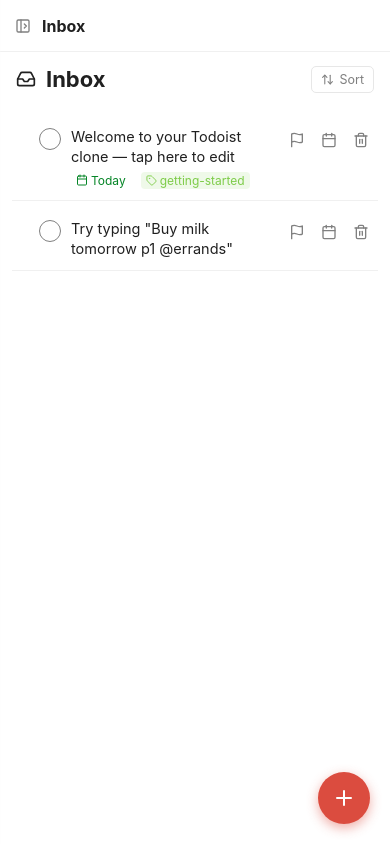
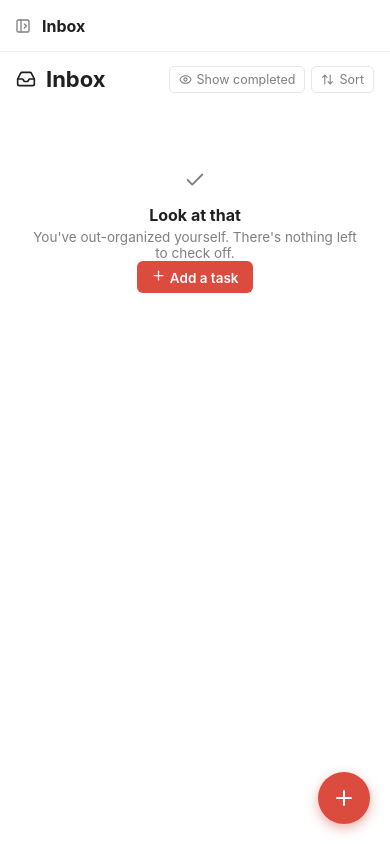
Before and after one commit to NOTAM-bobk/Todomask, a React (Vite) app: page / in a window 390 px wide. Built offline with nearby package versions, Linux system fonts and the light colour scheme.

Commit message:
Update App.jsx

```diff
--- a/src/App.jsx
+++ b/src/App.jsx
@@ -4,7 +4,7 @@
   Tag, Check, Flag, ChevronDown, ChevronRight, MoreHorizontal, Trash2,
   Pencil, GripVertical, Calendar, CalendarPlus, Repeat, FolderPlus, User, Circle,
   Search, ArrowUpDown, Filter as FilterIcon, PanelLeftClose, PanelLeftOpen,
-  Mail, StickyNote, ListChecks, BookOpen, Lock, Timer, Database,
+  Mail, StickyNote, ListChecks, BookOpen, Lock, Timer, Database, Eye, EyeOff,
 } from 'lucide-react'
 import CalendarView from './Calendar.jsx'
 import AccountMenu from './AccountMenu.jsx'
@@ -252,17 +252,24 @@
   const inboxId = uid()
   return {
     projects: [{ id: inboxId, name: 'Inbox', color: '#808080', sections: [], isInbox: true }],
-    tasks: [
-      { id: uid(), content: 'Welcome to your Todoist clone \u2014 tap here to edit', projectId: inboxId, sectionId: null, parentId: null, completed: false, priority: 4, due: { date: todayISO(), recurring: false, rule: null }, labels: ['getting-started'], order: 0 },
-      { id: uid(), content: 'Try typing "Buy milk tomorrow p1 @errands"', projectId: inboxId, sectionId: null, parentId: null, completed: false, priority: 4, due: null, labels: [], order: 1 },
-    ],
-    labels: ['getting-started', 'errands'],
-    labelColors: { 'getting-started': '#7ecc49', errands: '#14aaf5' },
-    filters: [
-      { id: uid(), name: 'Priority 1', color: '#db4c3f', query: 'p1' },
-      { id: uid(), name: 'Overdue', color: '#ff9933', query: 'overdue' },
-    ],
-  }
+    tasks: [],
+    labels: [],
+    labelColors: {},
+    filters: [],
+  }
+}
+
+/** Tracks whether the viewport is mobile-width. Native HTML5 drag (used for manual
+ *  reordering) fights with tap-to-complete on touch devices, so we use this to turn
+ *  dragging off below the mobile breakpoint. */
+function useIsMobile(breakpoint = 860) {
+  const [isMobile, setIsMobile] = useState(() => typeof window !== 'undefined' && window.innerWidth <= breakpoint)
+  useEffect(() => {
+    function onResize() { setIsMobile(window.innerWidth <= breakpoint) }
+    window.addEventListener('resize', onResize)
+    return () => window.removeEventListener('resize', onResize)
+  }, [breakpoint])
+  return isMobile
 }
 
 /* ============================================================
@@ -479,17 +486,10 @@
 /* ============================================================
    COMPLETED TASKS TOGGLE (per section / per list)
    ============================================================ */
-function CompletedList({ tasks, allTasks, projects, labelColors, onToggle, onDelete, onOpen, onUpdate }) {
-  const [open, setOpen] = useState(false)
-  if (!tasks || tasks.length === 0) return null
+function CompletedList({ tasks, allTasks, projects, labelColors, onToggle, onDelete, onOpen, onUpdate, open }) {
+  if (!open || !tasks || tasks.length === 0) return null
   const sorted = [...tasks].sort((a, b) => a.order - b.order)
   return (
-    <div className="completed-section">
-      <button type="button" className="completed-toggle" onClick={() => setOpen(v => !v)}>
-        {open ? <ChevronDown size={13} /> : <ChevronRight size={13} />}
-        {open ? 'Hide' : 'Show'} completed ({tasks.length})
-      </button>
-      {open && (
     <div className="completed-tasks">
       {sorted.map(t => (
         <TaskRow
@@ -504,8 +504,6 @@
           onUpdate={onUpdate}
         />
       ))}
-        </div>
-      )}
     </div>
   )
 }
@@ -855,6 +853,14 @@
   )
 }
 
+function ShowCompletedButton({ value, onChange }) {
+  return (
+    <button type="button" className={`pill-btn ${value ? 'active' : ''}`} onClick={() => onChange(!value)}>
+      {value ? <EyeOff size={13} /> : <Eye size={13} />} {value ? 'Hide completed' : 'Show completed'}
+    </button>
+  )
+}
+
 function SortMenuButton({ value, onChange }) {
   const [open, setOpen] = useState(false)
   const current = SORT_OPTIONS.find(o => o.value === value)
@@ -958,16 +964,42 @@
 }
 
 /* ============================================================
+   EMPTY STATE
+   ============================================================ */
+const EMPTY_STATE_MESSAGES = [
+  { title: 'All clear!', body: "Your list is emptier than a gym on New Year's Day, week three." },
+  { title: 'Nothing to do here', body: "Suspiciously peaceful. Enjoy it, or go stir something up." },
+  { title: 'Look at that', body: "You've out-organized yourself. There's nothing left to check off." },
+  { title: 'Blissfully empty', body: "No tasks, no chaos, no problem. Add one whenever you're ready." },
+]
+
+function EmptyState({ onAdd }) {
+  const [msg] = useState(() => EMPTY_STATE_MESSAGES[Math.floor(Math.random() * EMPTY_STATE_MESSAGES.length)])
+  return (
+    <div className="empty-state">
+      <div className="empty-state-icon"><Check size={22} /></div>
+      <h4>{msg.title}</h4>
+      <p>{msg.body}</p>
+      <button type="button" className="btn primary empty-state-btn" onClick={onAdd}>
+        <Plus size={15} /> Add a task
+      </button>
+    </div>
+  )
+}
+
+/* ============================================================
    TASK LIST (handles drag & drop reorder + sections)
    ============================================================ */
 function TaskListView({
   tasks, allTasks, projects, labelColors, completedTasks = [], sortBy = 'manual', sections, showSections, showAddPerSection,
+  showCompleted,
   onToggle, onDelete, onOpen, onUpdate, onReorder, onAddSection,
   addFormDefaults, onAddTask,
 }) {
   const [dragId, setDragId] = useState(null)
   const [overInfo, setOverInfo] = useState(null) // {id, edge}
   const [openAddFor, setOpenAddFor] = useState(null) // sectionId or 'root' or null
+  const isMobile = useIsMobile()
 
   function makeDragHandlers(task) {
     return {
@@ -999,7 +1031,7 @@
         onDelete={onDelete}
         onOpen={onOpen}
         onUpdate={onUpdate}
-        dragHandlers={sortBy === 'manual' ? makeDragHandlers(t) : undefined}
+        dragHandlers={sortBy === 'manual' && !isMobile ? makeDragHandlers(t) : undefined}
         isDragging={dragId === t.id}
         dragOverEdge={overInfo?.id === t.id ? overInfo.edge : null}
       />
@@ -1010,11 +1042,7 @@
     return (
       <div className="section-block">
         {tasks.length === 0 && completedTasks.length === 0 && (
-          <div className="empty-state">
-            <Check size={32} />
-            <h4>All clear</h4>
-            <p>Nothing here. Enjoy the calm.</p>
-          </div>
+          <EmptyState onAdd={() => setOpenAddFor('root')} />
         )}
         {renderTasks(tasks)}
         <CompletedList
@@ -1026,6 +1054,7 @@
           onDelete={onDelete}
           onOpen={onOpen}
           onUpdate={onUpdate}
+          open={showCompleted}
         />
         <div className="add-task-inline">
           {openAddFor === 'root' ? (
@@ -1049,9 +1078,11 @@
 
   const unsectioned = tasks.filter(t => !t.sectionId)
   const completedUnsectioned = completedTasks.filter(t => !t.sectionId)
+  const totallyEmpty = sections.length === 0 && unsectioned.length === 0 && completedUnsectioned.length === 0
 
   return (
     <div>
+      {totallyEmpty && <EmptyState onAdd={() => setOpenAddFor('root')} />}
       {(unsectioned.length > 0 || completedUnsectioned.length > 0) && (
         <div className="section-block">
           {renderTasks(unsectioned)}
@@ -1064,6 +1095,7 @@
             onDelete={onDelete}
             onOpen={onOpen}
             onUpdate={onUpdate}
+            open={showCompleted}
           />
         </div>
       )}
@@ -1096,6 +1128,7 @@
               onDelete={onDelete}
               onOpen={onOpen}
               onUpdate={onUpdate}
+              open={showCompleted}
             />
             <div className="add-task-inline">
               {openAddFor === sec.id ? (
@@ -1147,7 +1180,7 @@
         </div>
 
         <button className="add-task-row" onClick={onAddTaskClick}>
-          <Plus size={18} /> Add task
+          <Plus size={19} /> Add task
         </button>
 
         <div className="nav-list">
@@ -1188,7 +1221,7 @@
                     <div style={{ display: 'flex', alignItems: 'center' }}>
                       <button className={`nav-item ${view.type === 'app' && view.id === app.key ? 'active' : ''}`} style={{ flex: 1 }}
                         onClick={() => setView({ type: 'app', id: app.key })}>
-                        <span className="nav-icon"><app.icon size={16} /></span>
+                        <span className="nav-icon"><app.icon size={17} /></span>
                         <span className="nav-label">{app.label}</span>
                       </button>
                       <IconBtn
@@ -1207,7 +1240,7 @@
                 ) : (
                   <button key={app.key} className={`nav-item ${view.type === 'app' && view.id === app.key ? 'active' : ''}`}
                     onClick={() => setView({ type: 'app', id: app.key })}>
-                    <span className="nav-icon"><app.icon size={16} /></span>
+                    <span className="nav-icon"><app.icon size={17} /></span>
                     <span className="nav-label">{app.label}</span>
                   </button>
                 )
@@ -1222,7 +1255,7 @@
             <button className="add-mini" onClick={onAddProject} title="Add project"><Plus size={15} /></button>
           </div>
           <div className="nav-list">
-            {projects.map(p => (
+            {projects.filter(p => !p.isInbox).map(p => (
               <div key={p.id} style={{ display: 'flex', alignItems: 'center' }}>
                 <button className={`nav-item ${view.type === 'project' && view.id === p.id ? 'active' : ''}`} style={{ flex: 1 }}
                   onClick={() => setView({ type: 'project', id: p.id })}>
@@ -1230,9 +1263,7 @@
                   <span className="nav-label">{p.name}</span>
                   {counts.byProject[p.id] > 0 && <span className="count">{counts.byProject[p.id]}</span>}
                 </button>
-                {!p.isInbox && (
                 <IconBtn icon={Pencil} title="Edit project" size={13} onClick={() => onEditProject(p)} />
-                )}
               </div>
             ))}
           </div>
@@ -1270,7 +1301,7 @@
                 <div key={l} style={{ display: 'flex', alignItems: 'center' }}>
                   <button className={`nav-item ${view.type === 'label' && view.id === l ? 'active' : ''}`} style={{ flex: 1 }}
                     onClick={() => setView({ type: 'label', id: l })}>
-                    <span className="nav-icon"><Tag size={15} style={labelColors[l] ? { color: labelColors[l] } : undefined} /></span>
+                    <span className="nav-icon"><Tag size={17} style={labelColors[l] ? { color: labelColors[l] } : undefined} /></span>
                     <span className="nav-label">{l}</span>
                   </button>
                   <IconBtn icon={Pencil} title="Edit label" size={13} onClick={() => onEditLabel(l)} />
@@ -1298,6 +1329,7 @@
   const [mobileAddOpen, setMobileAddOpen] = useState(false)
   const [searchOpen, setSearchOpen] = useState(false)
   const [sortBy, setSortBy] = useState('manual')
+  const [showCompleted, setShowCompleted] = useState(false)
   const [toast, setToast] = useState(null) // {message, onUndo}
   const toastTimer = useRef(null)
 
@@ -1595,6 +1627,7 @@
             <>
               <div className="view-header">
                 <div className="view-title"><CalendarRange size={20} /> Upcoming</div>
+                <ShowCompletedButton value={showCompleted} onChange={setShowCompleted} />
               </div>
               <div className="task-list-wrap">
                 {days.map(day => {
@@ -1624,6 +1657,7 @@
                         onDelete={deleteTask}
                         onOpen={setOpenTask}
                         onUpdate={updateTask}
+                        open={showCompleted}
                       />
                     </div>
                   )
@@ -1646,7 +1680,10 @@
                     <div className="view-subtitle">{new Date().toLocaleDateString(undefined, { weekday: 'long', month: 'long', day: 'numeric' })}</div>
                   )}
                 </div>
+                <div style={{ display: 'flex', gap: 6 }}>
+                  <ShowCompletedButton value={showCompleted} onChange={setShowCompleted} />
                   <SortMenuButton value={sortBy} onChange={setSortBy} />
+                </div>
               </div>
               <div className="task-list-wrap">
                 <TaskListView
@@ -1658,6 +1695,7 @@
                   sortBy={sortBy}
                   sections={activeProject?.sections || []}
                   showSections={showSections}
+                  showCompleted={showCompleted}
                   onToggle={toggleTask}
                   onDelete={deleteTask}
                   onOpen={setOpenTask}
```
Lines whose indentation alone changed are shown as unchanged.
